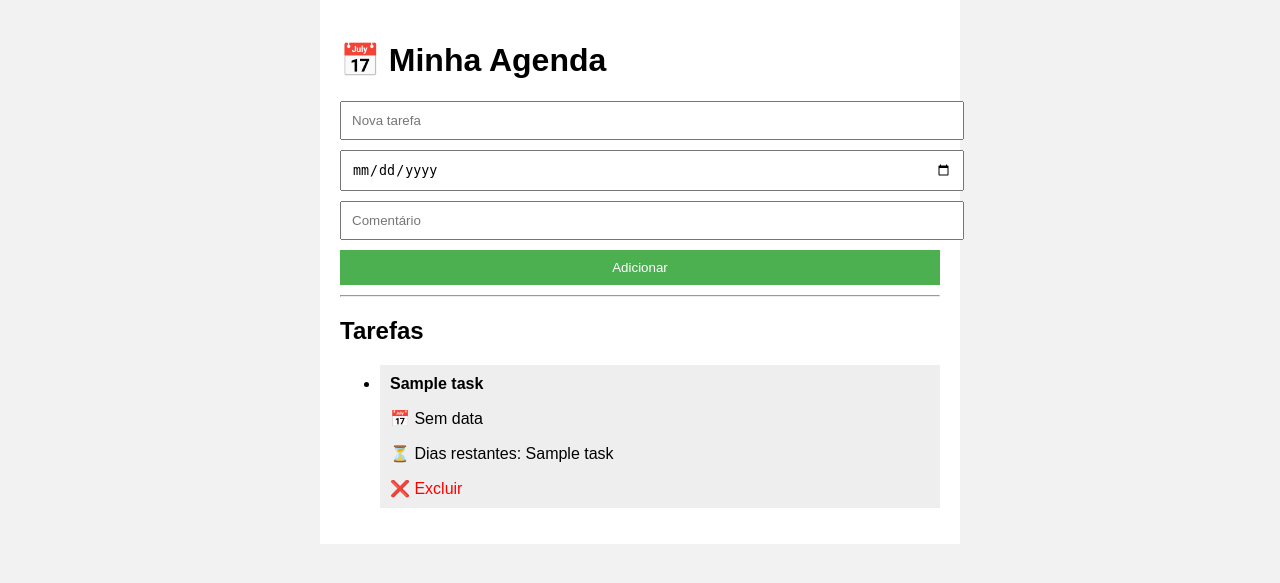
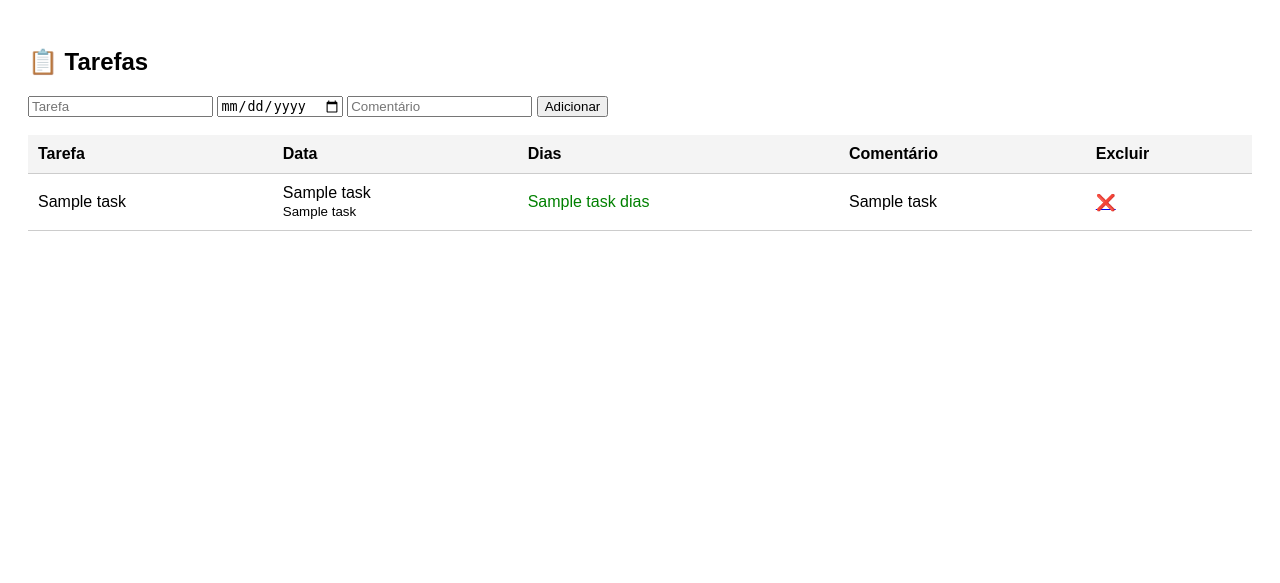
Before and after one commit to contadoralessandroalves/agenda-app, a Python web app: template templates/index.html in a window 1280 px wide. Shown: the top 583 px of the page. Run offline with Jinja, Linux system fonts and the light colour scheme; the template is opened without the code that fills it: most values are stand-ins (such as "Sample title", 1, 10 or a date in 2020).

Commit message:
Update index.html

```diff
--- a/templates/index.html
+++ b/templates/index.html
@@ -1,61 +1,84 @@
 <!DOCTYPE html>
-<html lang="pt-br">
+<html>
 <head>
-    <meta charset="UTF-8">
-    <title>Agenda App</title>
-    <link rel="stylesheet" href="/static/style.css">
+    <title>Agenda</title>
+    <style>
+        body {
+            font-family: Arial;
+            padding: 20px;
+        }
+
+        table {
+            width: 100%;
+            border-collapse: collapse;
+        }
+
+        th, td {
+            border-bottom: 1px solid #ccc;
+            padding: 10px;
+            text-align: left;
+        }
+
+        th {
+            background: #f4f4f4;
+        }
+
+        .late { color: red; }
+        .soon { color: orange; }
+        .ok { color: green; }
+    </style>
 </head>
+<body>
 
-<body>
-    <div class="container">
-        <h1>📅 Minha Agenda</h1>
+<h2>📋 Tarefas</h2>
 
-        <!-- FORMULÁRIO -->
-        <form action="/add" method="POST">
-            <input type="text" name="task" placeholder="Nova tarefa" required>
-
+<form action="/add" method="post">
+    <input type="text" name="task" placeholder="Tarefa" required>
     <input type="date" name="date">
-
     <input type="text" name="comment" placeholder="Comentário">
-
     <button type="submit">Adicionar</button>
 </form>
 
-        <hr>
+<br>
 
-        <!-- LISTA DE TAREFAS -->
-        <h2>Tarefas</h2>
+<table>
+    <tr>
+        <th>Tarefa</th>
+        <th>Data</th>
+        <th>Dias</th>
+        <th>Comentário</th>
+        <th>Excluir</th>
+    </tr>
 
-        <ul>
     {% for t in tasks %}
-            <li>
-                <div class="task-box">
+    <tr>
+        <td>{{ t[1][:40] }}</td>
 
-                    <strong>{{ t[1] }}</strong>
+        <td>
+            {{ t[2] }} <br>
+            <small>{{ t[4] }}</small>
+        </td>
 
-                    {% if t[2] %}
-                        <p>📅 Data: {{ t[2] }}</p>
+        <td>
+            {% if t[3] is not none %}
+                {% if t[3] < 0 %}
+                    <span class="late">{{ t[3] }} dias</span>
+                {% elif t[3] <= 3 %}
+                    <span class="soon">{{ t[3] }} dias</span>
                 {% else %}
-                        <p>📅 Sem data</p>
+                    <span class="ok">{{ t[3] }} dias</span>
                 {% endif %}
+            {% endif %}
+        </td>
 
-                    {% if t[3] is not none %}
-                        <p>⏳ Dias restantes: {{ t[3] }}</p>
-                    {% endif %}
+        <td>{{ t[5][:80] }}</td>
 
-                    {% if t[4] %}
-                        <p>📝 {{ t[4] }}</p>
-                    {% endif %}
+        <td>
+            <a href="/delete/{{ t[0] }}">❌</a>
+        </td>
+    </tr>
+    {% endfor %}
+</table>
 
-                    <a href="/delete/{{ t[0] }}">
-                        ❌ Excluir
-                    </a>
-
-                </div>
-            </li>
-            {% endfor %}
-        </ul>
-
-    </div>
 </body>
 </html>
```
Lines whose indentation alone changed are shown as unchanged.
